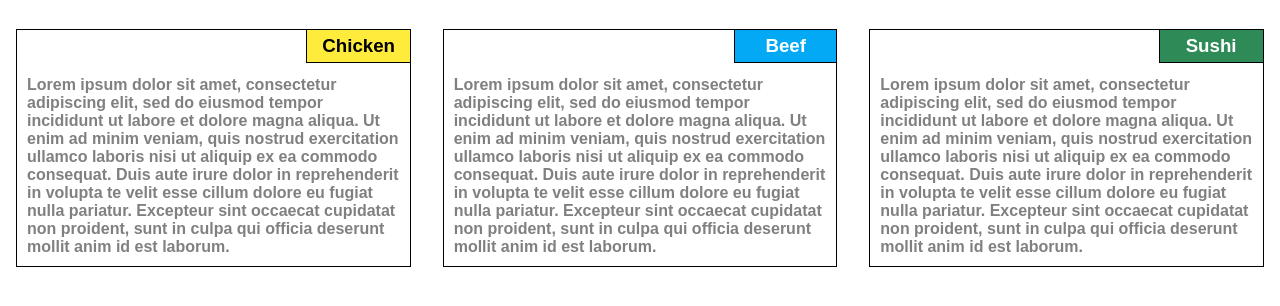
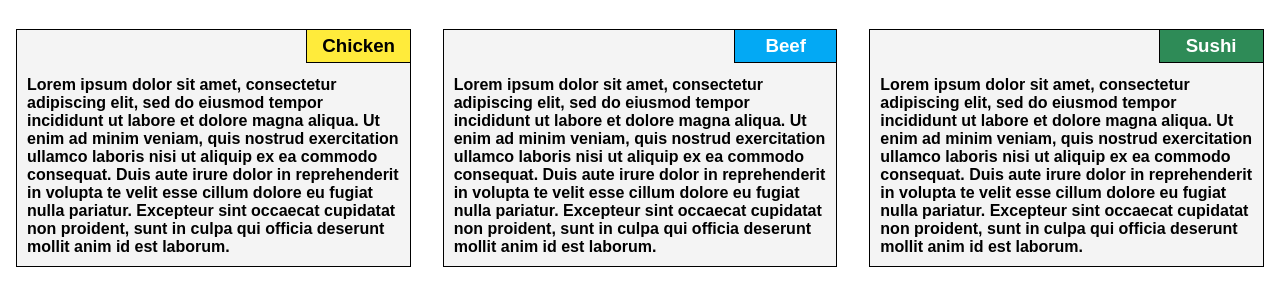
Before and after one commit to Davidtariq96/cousera-module2, a plain HTML site: page index.html in a window 1280 px wide. Shown: the part 56-362 px from the top of the page. Drawn offline with Linux system fonts and the light colour scheme.

Commit message:
changes made

```diff
--- a/css/style.css
+++ b/css/style.css
@@ -11,8 +11,11 @@ h1{
 }
 
 h4{
-    color: gray;
+    /* color: white; */
     clear: right;
+}
+.item3,.item2,.item1{
+    background: #f4f4f4;
 }
 .item1 h3{
     float: right;
```
